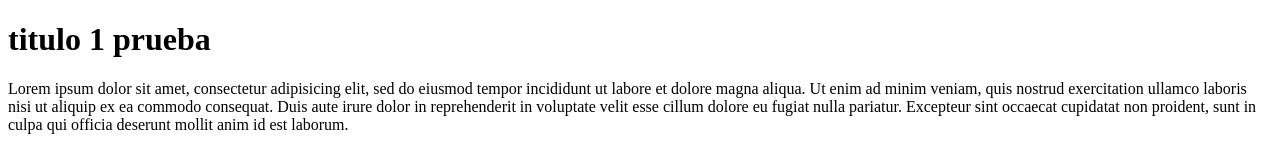
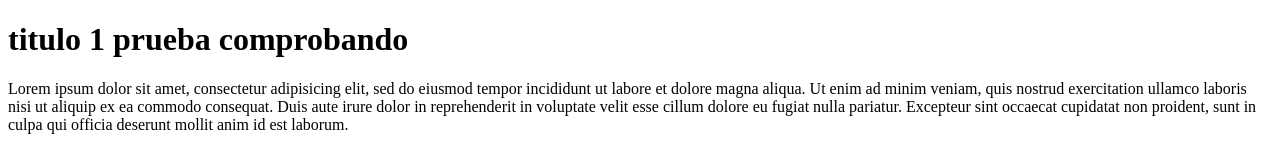
Before and after one commit to yorkn20/SUPOSITORIO, a plain HTML site: page prueba1.html in a window 1280 px wide. Drawn offline with Linux system fonts and the light colour scheme.

Commit message:
comprobando
comprobando

```diff
--- a/prueba1.html
+++ b/prueba1.html
@@ -4,7 +4,7 @@
 	<title></title>
 </head>
 <body>
-<h1>titulo 1 prueba</h1>
+<h1>titulo 1 prueba comprobando</h1>
 <p>Lorem ipsum dolor sit amet, consectetur adipisicing elit, sed do eiusmod
 tempor incididunt ut labore et dolore magna aliqua. Ut enim ad minim veniam,
 quis nostrud exercitation ullamco laboris nisi ut aliquip ex ea commodo
```
